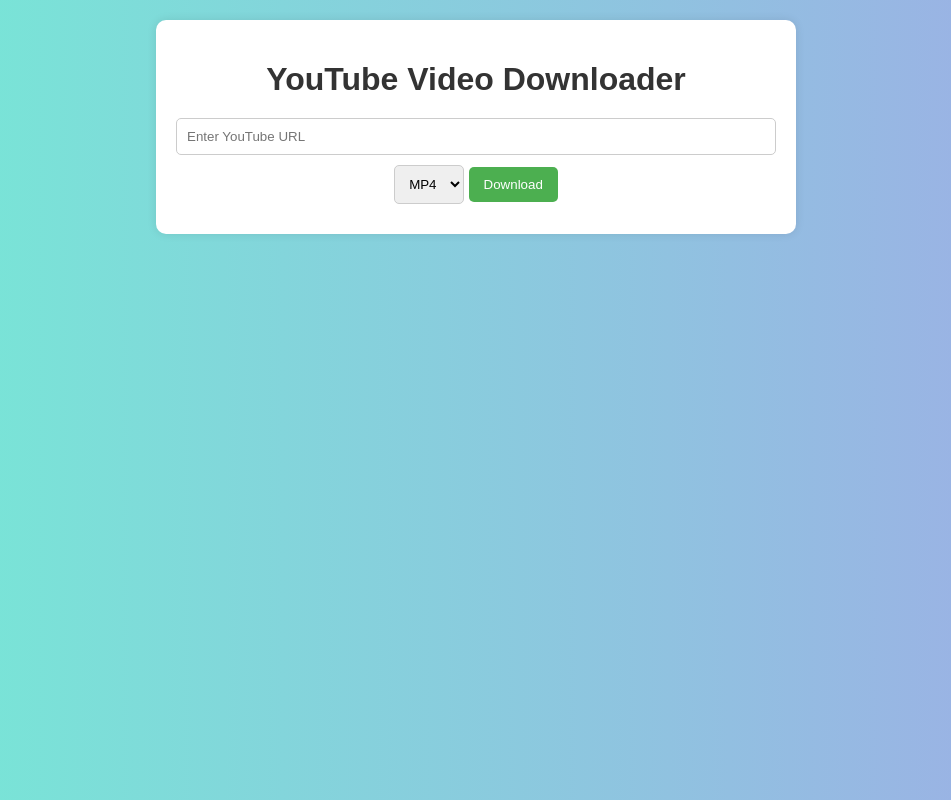
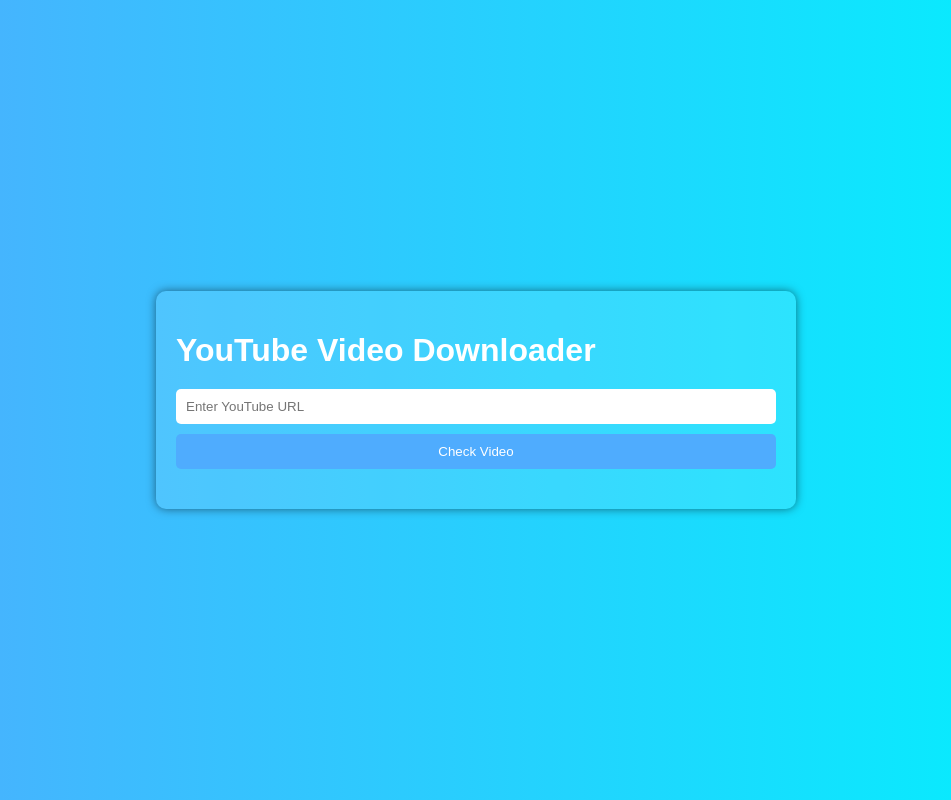
Before and after one commit to Sengkue/downloader-01, a Flask app: page / in a window 1280 px wide. Shown: the whole page, without its empty margins (164-1115 px from the left). Run offline with Flask 3, Linux system fonts and the light colour scheme.

Commit message:
commit 10/10/2024 18:44:44.13

```diff
--- a/static/styles.css
+++ b/static/styles.css
@@ -1,74 +1,60 @@
 body {
-    background: linear-gradient(to right, #74ebd5, #9face6);
     font-family: Arial, sans-serif;
-    color: #333;
+    background: linear-gradient(to right, #4facfe 0%, #00f2fe 100%);
+    color: white;
     margin: 0;
-    padding: 20px;
+    padding: 0;
+    height: 100vh;
+    display: flex;
+    flex-direction: column;
+    justify-content: center;
+    align-items: center;
 }
 
 .container {
-    max-width: 600px;
-    margin: 0 auto;
-    text-align: center;
-    background: white;
+    background-color: rgba(255, 255, 255, 0.1);
     padding: 20px;
     border-radius: 10px;
-    box-shadow: 0 0 10px rgba(0, 0, 0, 0.1);
+    box-shadow: 0 0 10px rgba(0, 0, 0, 0.5);
+    width: 90%;
+    max-width: 600px;
 }
 
 h1 {
     margin-bottom: 20px;
 }
 
+form {
+    display: flex;
+    flex-direction: column;
+    margin-bottom: 20px;
+}
+
 input[type="text"] {
-    width: calc(100% - 22px);
     padding: 10px;
     margin-bottom: 10px;
-    border: 1px solid #ccc;
-    border-radius: 5px;
-}
-
-select {
-    padding: 10px;
-    margin-bottom: 10px;
-    border: 1px solid #ccc;
+    border: none;
     border-radius: 5px;
 }
 
 button {
-    padding: 10px 15px;
-    background-color: #4caf50;
+    padding: 10px;
+    background-color: #4facfe;
     color: white;
     border: none;
     border-radius: 5px;
     cursor: pointer;
+    transition: background-color 0.3s;
 }
 
 button:hover {
-    background-color: #45a049;
+    background-color: #00f2fe;
 }
 
-#progress-container {
-    margin-top: 20px;
-    background-color: #f3f3f3;
-    border-radius: 25px;
-    height: 25px;
-    width: 100%;
-    position: relative;
-    display: none; /* Initially hidden */
+.progress-bar {
+    width: 0;
+    height: 20px;
+    background-color: #4caf50;
+    border-radius: 5px;
+    margin-top: 10px;
 }
-
-#progress-bar {
-    background: linear-gradient(to right, #4caf50, #8bc34a);
-    height: 100%;
-    width: 0;
-    border-radius: 25px;
-    transition: width 0.5s;
-}
-
-#progress-text {
-    position: absolute;
-    width: 100%;
-    text-align: center;
-    line-height: 25px;
-}
--- a/templates/index.html
+++ b/templates/index.html
@@ -5,26 +5,80 @@
     <meta name="viewport" content="width=device-width, initial-scale=1.0">
     <title>YouTube Video Downloader</title>
     <link rel="stylesheet" href="{{ url_for('static', filename='styles.css') }}">
+    <script src="https://code.jquery.com/jquery-3.6.0.min.js"></script>
 </head>
 <body>
     <div class="container">
         <h1>YouTube Video Downloader</h1>
-        <form id="downloadForm" method="POST" action="/download">
-            <input type="text" id="video-url" name="video_url" placeholder="Enter YouTube URL" required>
-            <select name="format_choice" id="format-choice">
-                <option value="mp4">MP4</option>
-                <option value="mp3">MP3</option>
-            </select>
-            <button type="submit">Download</button>
+        <form id="downloadForm" method="POST" action="/check">
+            <input type="text" id="video-url" name="url" placeholder="Enter YouTube URL" required>
+            <button type="submit">Check Video</button>
         </form>
+        <div id="format-selection" style="display: none;">
+            <h2>Select Format</h2>
+            <form id="downloadOptions" method="POST" action="/download">
+                <input type="hidden" name="url" id="videoUrl">
+                <div id="formats"></div>
+                <button type="submit">Download</button>
+            </form>
+        </div>
+        <div id="progress" style="display: none;">
+            <h3>Download Progress</h3>
+            <div class="progress-bar" id="progress-bar"></div>
+            <span id="progress-percent">0%</span>
+        </div>
+    </div>
+    <script>
+        $(document).ready(function() {
+            $('#downloadForm').on('submit', function(event) {
+                event.preventDefault();
+                const url = $('#video-url').val();
+                $.post('/check', { url: url })
+                    .done(function(data) {
+                        $('#formats').empty();
+                        data.formats.forEach(function(format) {
+                            $('#formats').append(`
+                                <div>
+                                    <input type="radio" id="${format.format_id}" name="format_id" value="${format.format_id}">
+                                    <label for="${format.format_id}">${format.height} ${format.ext} (${format.filesize})</label>
+                                </div>
+                            `);
+                        });
+                        $('#videoUrl').val(url);
+                        $('#format-selection').show();
+                    })
+                    .fail(function() {
+                        alert("Error checking video. Please try again.");
+                    });
+            });
 
-        <!-- Progress bar -->
-        <div id="progress-container" style="display: none;">
-            <div id="progress-bar"></div>
-            <span id="progress-text">0%</span>
-        </div>
+            $('#downloadOptions').on('submit', function(event) {
+                event.preventDefault();
+                $('#progress').show();
+                $('#progress-bar').css('width', '0%');
+                $('#progress-percent').text('0%');
+                const url = $('#videoUrl').val();
+                $.post('/download', $(this).serialize())
+                    .done(function(data) {
+                        window.location.href = data; // Redirect to the download URL
+                    })
+                    .fail(function() {
+                        alert("Error downloading video.");
+                    });
 
-        <script src="{{ url_for('static', filename='script.js') }}"></script>
-    </div>
+                // Poll for download progress
+                const intervalId = setInterval(function() {
+                    $.get('/progress')
+                        .done(function(data) {
+                            $('#progress-bar').css('width', data.percent + '%');
+                            $('#progress-percent').text(Math.round(data.percent) + '%');
+                            if (data.percent === 100) {
+                                clearInterval(intervalId);
+                            }
+                        });
+                }, 1000); // Poll every second
+            });
+        });
+    </script>
 </body>
 </html>
```
